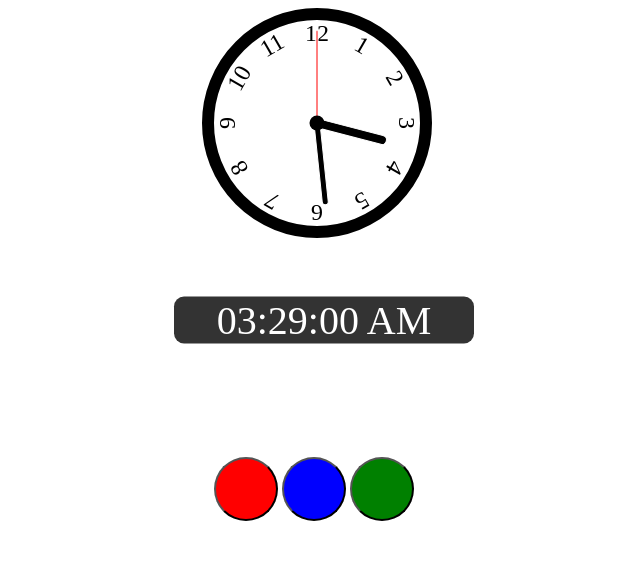
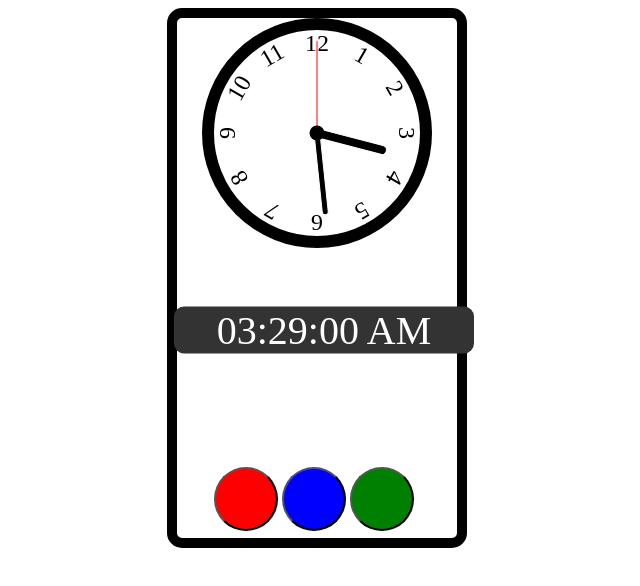
Before and after one commit to GGCLIENTS/clock, a plain HTML site: page index.html in a window 1280 px wide. Shown: the whole page, without its empty margins (323-963 px from the left). Drawn offline with Linux system fonts and the light colour scheme.

Commit message:
Add files via upload

```diff
--- a/style.css
+++ b/style.css
@@ -19,11 +19,12 @@
   }
   .gg{
     background-color: white;
-    width: 500px;
+    width: 300px;
     display: flex;
     justify-content: center;
     align-items: center;
     border-radius: 15px;
+    border: 10px solid black;
   }
   .clock .number {
     --rotation: 0;
```
